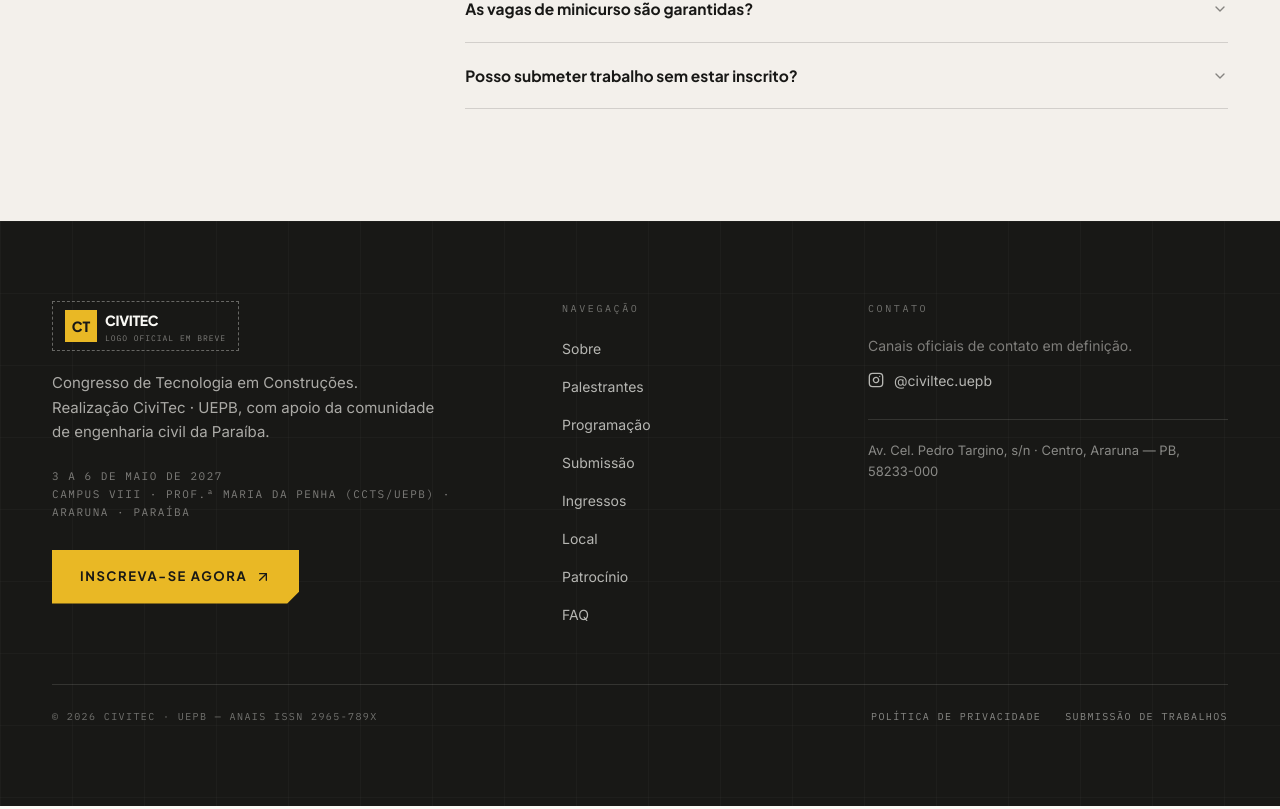
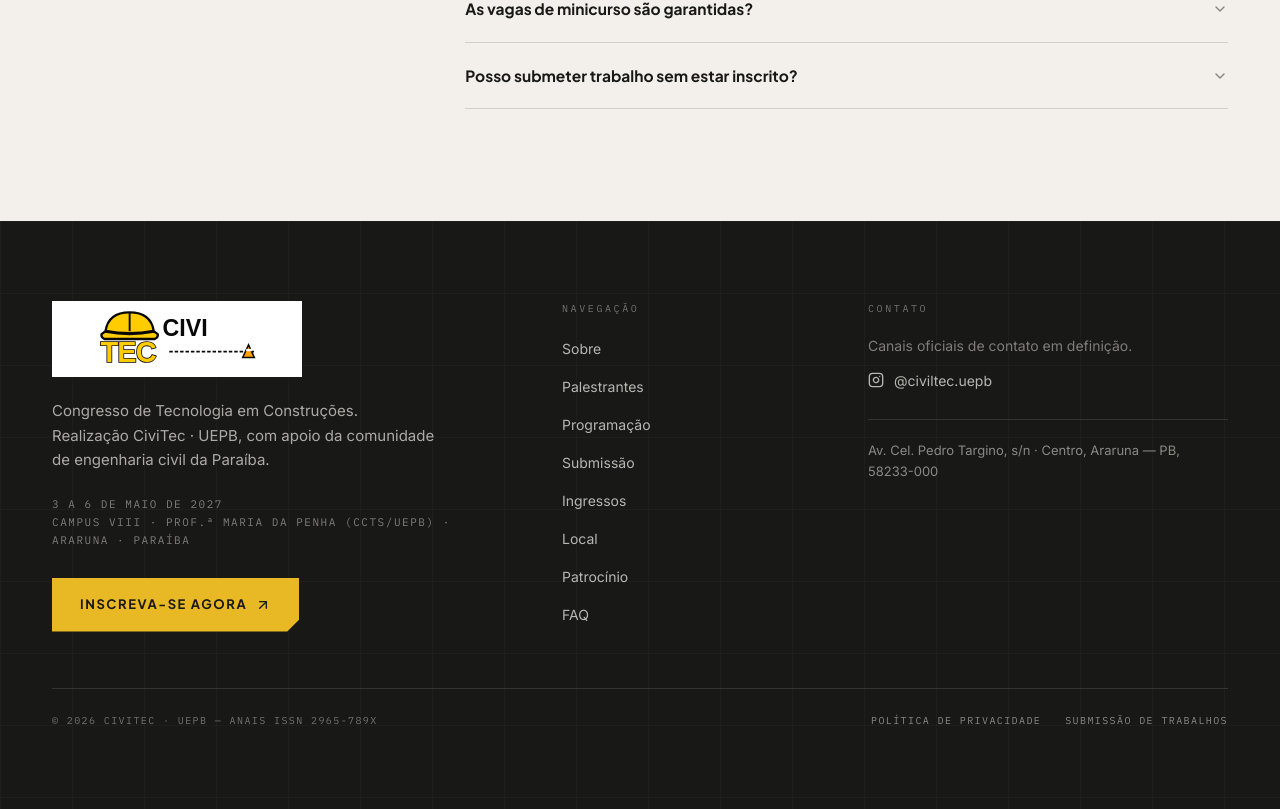
Before and after one commit to Dkalones/civil-tec, a React (Vite) app: page / in a window 1280 px wide. Shown: the part 7670-8479 px from the top of the page. Built offline with nearby package versions, Linux system fonts and the light colour scheme.

Commit message:
Substitui placeholder pela marca provisória CiviTec

```diff
--- a/src/components/site/LogoPlaceholder.jsx
+++ b/src/components/site/LogoPlaceholder.jsx
@@ -2,22 +2,14 @@ export default function LogoPlaceholder({ variant = "header" }) {
   const isFooter = variant === "footer";
 
   return (
-    <div
-      aria-label="Espaço reservado para a logo oficial do CivilTec"
-      title="Logo oficial será inserida quando enviada pela organização"
-      className={`inline-flex shrink-0 items-center justify-center gap-2 border border-dashed ${isFooter ? "border-ink-foreground/35 px-3 py-2" : "border-ink-foreground/45 px-2.5 py-1.5"}`}
+    <span
+      className={`inline-flex shrink-0 items-center justify-center overflow-hidden bg-white ${isFooter ? "h-[76px] w-[250px] p-1.5" : "h-[52px] w-[172px] p-1"}`}
     >
-      <span className={`grid place-items-center bg-signal font-heading font-black text-ink ${isFooter ? "h-8 w-8 text-sm" : "h-7 w-7 text-xs"}`}>
-        CT
-      </span>
-      <span className="flex flex-col leading-none">
-        <span className={`font-heading font-extrabold uppercase tracking-tight text-ink-foreground ${isFooter ? "text-sm" : "text-[13px]"}`}>
-          CiviTec
-        </span>
-        <span className={`mt-1 font-mono uppercase tracking-[0.12em] text-ink-foreground/45 ${isFooter ? "text-[8px]" : "text-[7px]"}`}>
-          Logo oficial em breve
-        </span>
-      </span>
-    </div>
+      <img
+        src="/civitec-logo.svg"
+        alt="CiviTec — UEPB"
+        className="h-full w-full object-contain"
+      />
+    </span>
   );
 }
```
